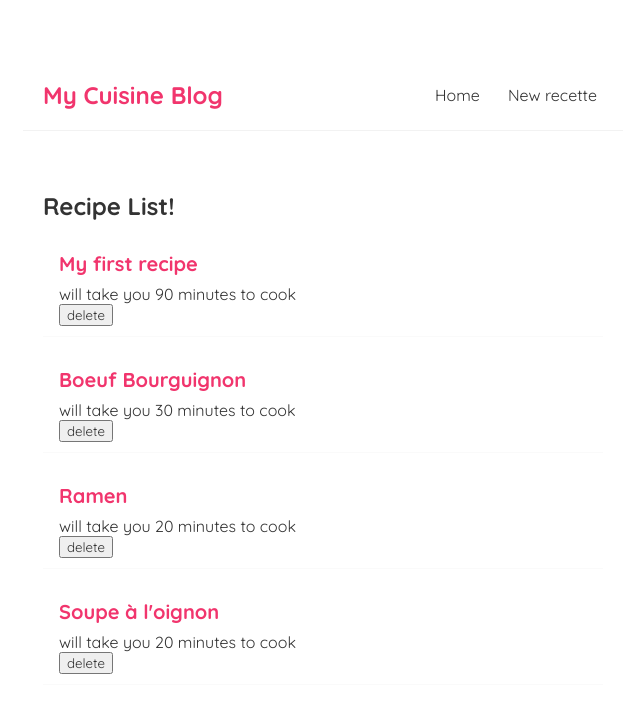
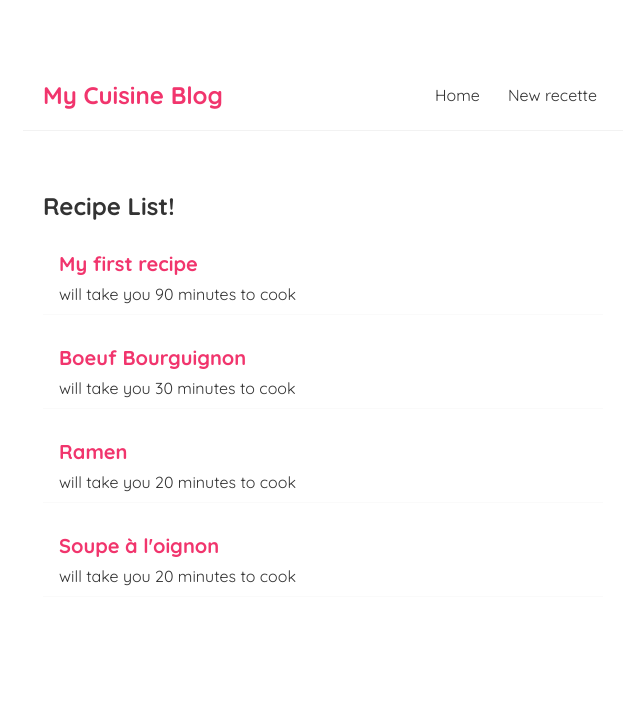
Before and after one commit to AlphaKappa44/my-blog-cuisine, a React (Create React App) app: page / in a window 1280 px wide. Shown: the top 712 px of the page, without its empty margins (317-957 px from the left). Built offline with nearby package versions, Linux system fonts and the light colour scheme; data requests are answered from the project's data file; the HTML template or start-up script is replaced by a standard one.

Commit message:
getting rid of the delete button and its handling

```diff
--- a/src/Home.js
+++ b/src/Home.js
@@ -7,10 +7,10 @@ const Home = () => {
 
     // const [title, setTitle] = useState('Boeuf Bourguignon');
 
-    const handleDelete = (id) => {
-        const deletedRecipe = recipes.filter(recipe => recipe.id !== id);
-        setRecipes(deletedRecipe);
-    }
+    // const handleDelete = (id) => {
+    //     const deletedRecipe = recipes.filter(recipe => recipe.id !== id);
+    //     setRecipes(deletedRecipe);
+    // }
 
     // useEffect with dependencies, triggers the effect from one state value.
     // it will re-render the page only once with an arrayempty array passed in.
@@ -33,7 +33,14 @@ const Home = () => {
 
             {/* Evaluate the left side of  "&&" ("Recipes"), then if this is "false", right of "&&" is totally ignored.
             Here it is ignored as it is null and null is evaluated as "false"  */}
-            {recipes && <RecipeList recipes={recipes} title="Recipe List!" handleDelete={handleDelete}></RecipeList>}
+            {recipes &&
+            <RecipeList
+                recipes={recipes}
+                title="Recipe List!"
+                // handleDelete={handleDelete}
+            >
+            </RecipeList>}
+
             {/* <RecipeList recipes={recipes.filter((recipe) => recipe.title === 'Ramen')} title="Recipe List No2" ></RecipeList>
 
             <button onClick={() => setTitle('Tajine d\'agneau au fenouil')}>Change recipe's title</button>
--- a/src/RecipeList.js
+++ b/src/RecipeList.js
@@ -1,7 +1,11 @@
 // const RecipeList = (props) => {
 //   const recipes = props.recipes;
 //   const title = props.title;
-const RecipeList = ({recipes, title, handleDelete}) => {
+const RecipeList = ({
+  recipes,
+  title,
+  // handleDelete
+}) => {
 
   return (
     <div>
@@ -10,7 +14,7 @@ const RecipeList = ({recipes, title, handleDelete}) => {
         <div className="recipe-preview" key={recipe.id}>
           <h2>{recipe.title}</h2>
           <p>will take you {recipe.time} minutes to cook</p>
-          <button onClick={() => handleDelete(recipe.id)}>delete</button>
+          {/* <button onClick={() => handleDelete(recipe.id)}>delete</button> */}
         </div>
       ))}
     </div>
```
